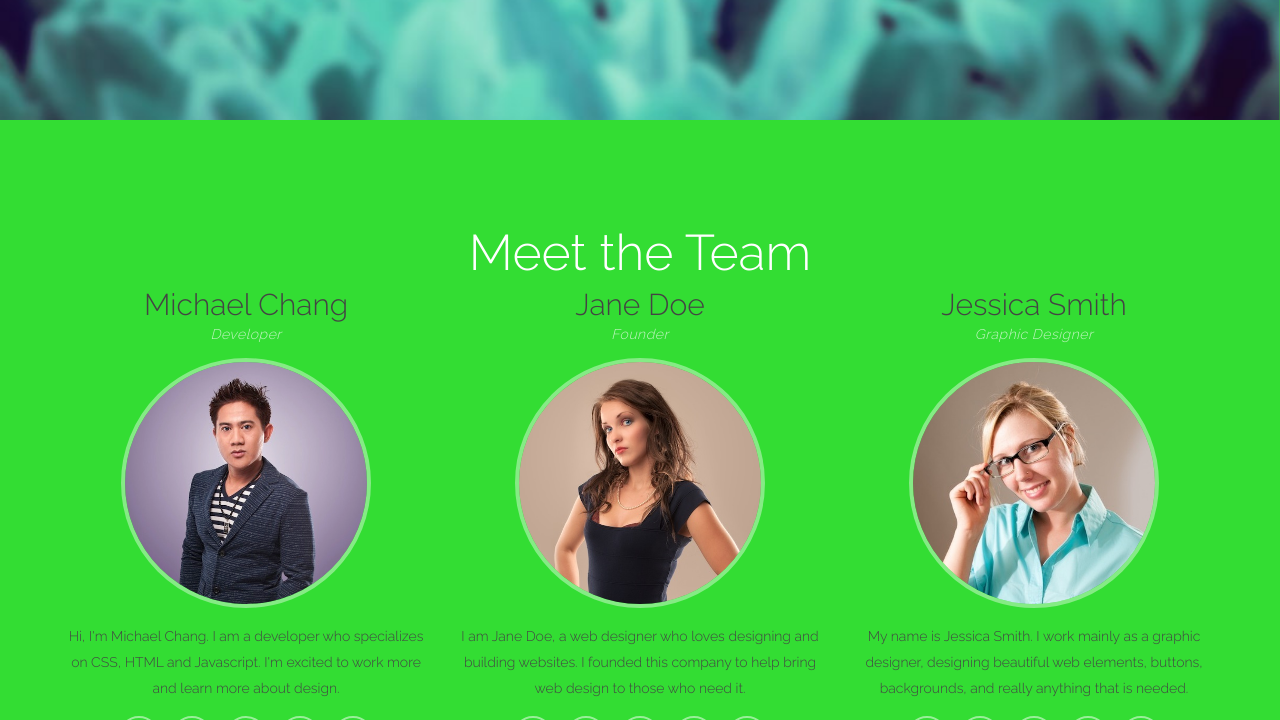
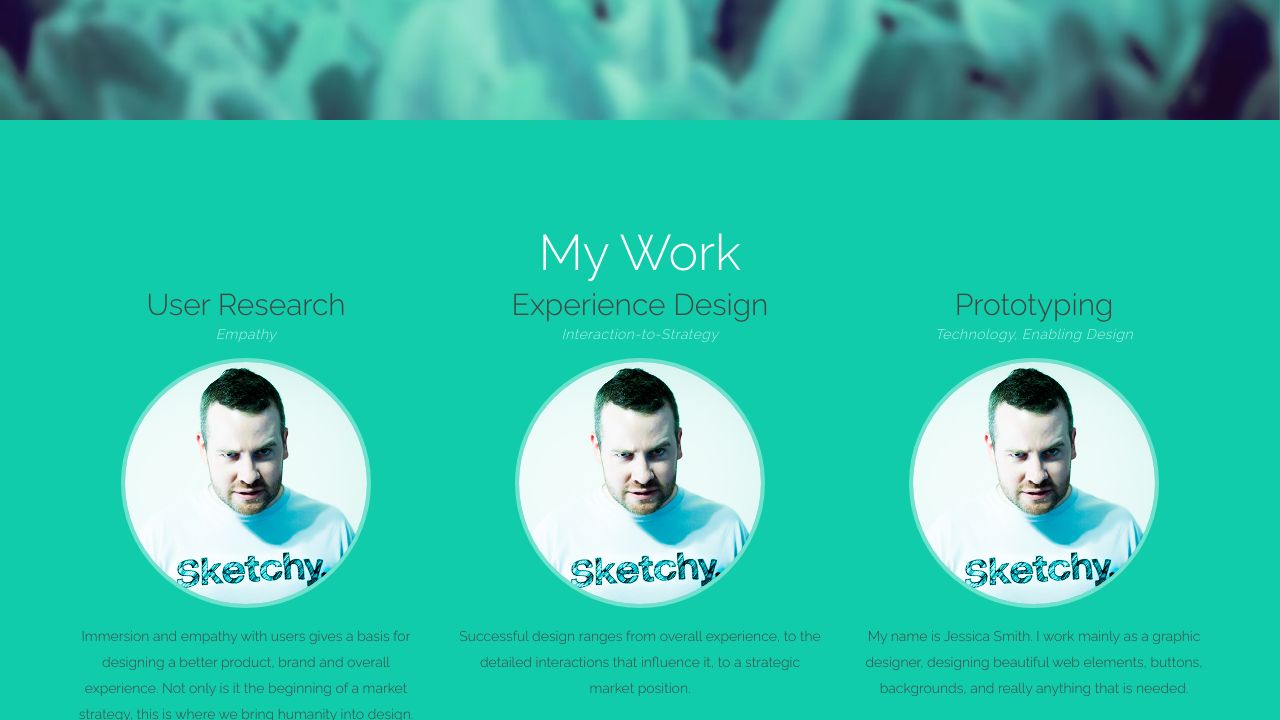
Before and after one commit to ironhive/ironhive.github.io, a plain HTML site: page index.html in a window 1280 px wide. Shown: the part 770-1490 px from the top of the page. Drawn offline with Linux system fonts and the light colour scheme; files that its build step writes are made by us from their sources; a script that the page names is missing.

Commit message:
Stubbed out photos, started on work summaries.

```diff
--- a/css/style.css
+++ b/css/style.css
@@ -311,7 +311,7 @@ label {
   min-height: 100%;
   z-index: 1;
   padding-top: 105px;
-  background-color: #33dd33;
+  background-color: #11ccaa;
   transition: background-color 1s;
   -webkit-transition: background-color 1s;
 }
@@ -380,7 +380,7 @@ label {
     margin-top: 20px;
     color: rgba(255,255,255,.9);
   }
-  .welcome span.glyphicon {
+  .welcome span.glyphicon, .welcome div.profile {
     margin-top: 70px;
     color: rgba(255,255,255,.9);
     font-size: 40px;
--- a/index.html
+++ b/index.html
@@ -49,7 +49,7 @@
       <img class="background" src="img/stream_blur1.jpg" alt="stream blurred">
       <div class="container">
         <div class="content">
-          <div class="portrait">
+          <div class="portrait profile">
             <img src="img/skype2.png" alt="Team Portrait">
           </div>
           <h1>Bryan Walker</h1>
@@ -66,52 +66,52 @@
       <div class="fixed-container">
 
         <div class="content team">
-          <h1>Meet the Team</h1>
+          <h1>My Work</h1>
           <div class="row">
             <div class="col-md-4 col-sm-4 col-xs-12">
-              <h2>Michael Chang</h2>
-              <h3 class="italic">Developer</h3>
+              <h2>User Research</h2>
+              <h3 class="italic">Empathy</h3>
               <div class="portrait">
-                <img src="img/portrait2.jpg" alt="Team Portrait">
+                <img src="img/skype2.png" alt="User Research">
               </div>
-              <p>Hi, I'm Michael Chang. I am a developer who specializes on CSS, HTML and Javascript. I'm excited to work more and learn more about design.</p>
-              <div class="social-media">
+              <p>Immersion and empathy with users gives a basis for designing a better product, brand and overall experience. Not only is it the beginning of a market strategy, this is where we bring humanity into design.</p>
+              <!--<div class="social-media">
                 <a href="#" data-toggle="tooltip" title="twitter"><i class="icon-twitter"></i></a>
                 <a href="#" data-toggle="tooltip" title="facebook"><i class="icon-facebook"></i></a>
                 <a href="#" data-toggle="tooltip" title="linkedin"><i class="icon-linkedin"></i></a>
                 <a href="#" data-toggle="tooltip" title="github"><i class="icon-github"></i></a>
                 <a href="#" data-toggle="tooltip" title="pinterest"><i class="icon-pinterest"></i></a>
-              </div>
+              </div>-->
             </div>
             <div class="col-md-4 col-sm-4 col-xs-12">
-              <h2>Jane Doe</h2>
-              <h3 class="italic">Founder</h3>
+              <h2>Experience Design</h2>
+              <h3 class="italic">Interaction-to-Strategy</h3>
               <div class="portrait">
-                <img src="img/portrait1.jpg" alt="Team Portrait">
+                <img src="img/skype2.png" alt="Team Portrait">
               </div>
-              <p>I am Jane Doe, a web designer who loves designing and building websites. I founded this company to help bring web design to those who need it.</p>
-              <div class="social-media">
+              <p>Successful design ranges from overall experience, to the detailed interactions that influence it, to a strategic market position.</p>
+              <!--<div class="social-media">
                 <a href="#" data-toggle="tooltip" title="twitter"><i class="icon-twitter"></i></a>
                 <a href="#" data-toggle="tooltip" title="facebook"><i class="icon-facebook"></i></a>
                 <a href="#" data-toggle="tooltip" title="linkedin"><i class="icon-linkedin"></i></a>
                 <a href="#" data-toggle="tooltip" title="github"><i class="icon-github"></i></a>
                 <a href="#" data-toggle="tooltip" title="pinterest"><i class="icon-pinterest"></i></a>
-              </div>
+              </div>-->
             </div>
             <div class="col-md-4 col-sm-4 col-xs-12">
-              <h2>Jessica Smith</h2>
-              <h3 class="italic">Graphic Designer</h3>
+              <h2>Prototyping</h2>
+              <h3 class="italic">Technology, Enabling Design</h3>
               <div class="portrait">
-                <img src="img/portrait3.jpg" alt="Team Portrait">
+                <img src="img/skype2.png" alt="Team Portrait">
               </div>
               <p>My name is Jessica Smith. I work mainly as a graphic designer, designing beautiful web elements, buttons, backgrounds, and really anything that is needed.</p>
-              <div class="social-media">
+              <!--<div class="social-media">
                 <a href="#" data-toggle="tooltip" title="twitter"><i class="icon-twitter"></i></a>
                 <a href="#" data-toggle="tooltip" title="facebook"><i class="icon-facebook"></i></a>
                 <a href="#" data-toggle="tooltip" title="linkedin"><i class="icon-linkedin"></i></a>
                 <a href="#" data-toggle="tooltip" title="github"><i class="icon-github"></i></a>
                 <a href="#" data-toggle="tooltip" title="pinterest"><i class="icon-pinterest"></i></a>
-              </div>
+              </div>-->
             </div>
           </div>
         </div>
```
